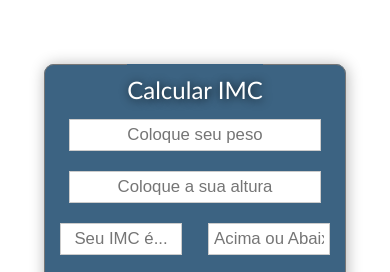
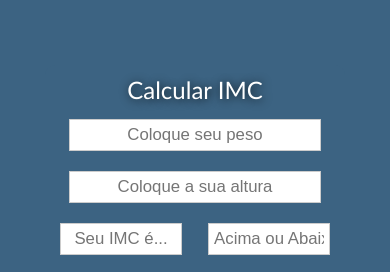
Before and after one commit to IsaacLouzeiro/calcular-imc, a plain HTML site: page index.html in a window 390 px wide. Shown: the top 272 px of the page. Drawn offline with Linux system fonts and the light colour scheme.

Commit message:
Update estilo.css

```diff
--- a/css/estilo.css
+++ b/css/estilo.css
@@ -63,3 +63,17 @@ input[type="button"]:hover {
 	padding-left: 5px;
 	float: right;
 }
+
+/*MOBILE
+*******************************************************
+*******************************************************/
+@media only screen and (max-width: 500px) {
+	body {
+		background-color: #3c6382;
+	}
+
+	fieldset {
+		box-shadow: 0px 0px 0px rgba(0, 0, 0, 0);
+		border: none;
+	}
+}
```
